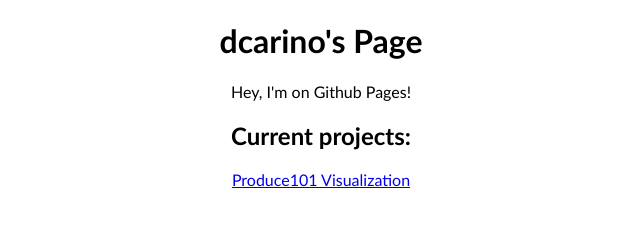
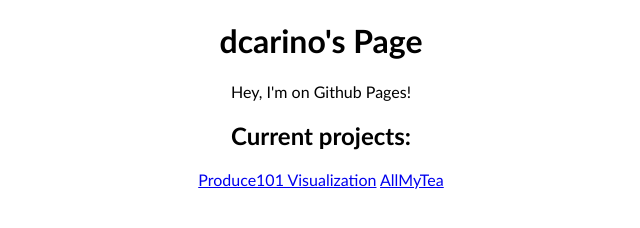
Before and after one commit to dcarino/dcarino.github.io, a plain HTML site: page index.html in a window 1280 px wide. Shown: the whole page, without its empty margins (319-959 px from the left). Drawn offline with Linux system fonts and the light colour scheme.

Commit message:
Added link to AllMyTea

```diff
--- a/index.html
+++ b/index.html
@@ -9,5 +9,6 @@
 	<p>Hey, I'm on Github Pages!</p>
 	<h2>Current projects:</h2>
 	<a href="https://dcarino.github.io/produce101-visualization">Produce101 Visualization</a>
+	<a href="https://dcarino.github.io/allmytea">AllMyTea</a>
 </body>
 </html>
```
